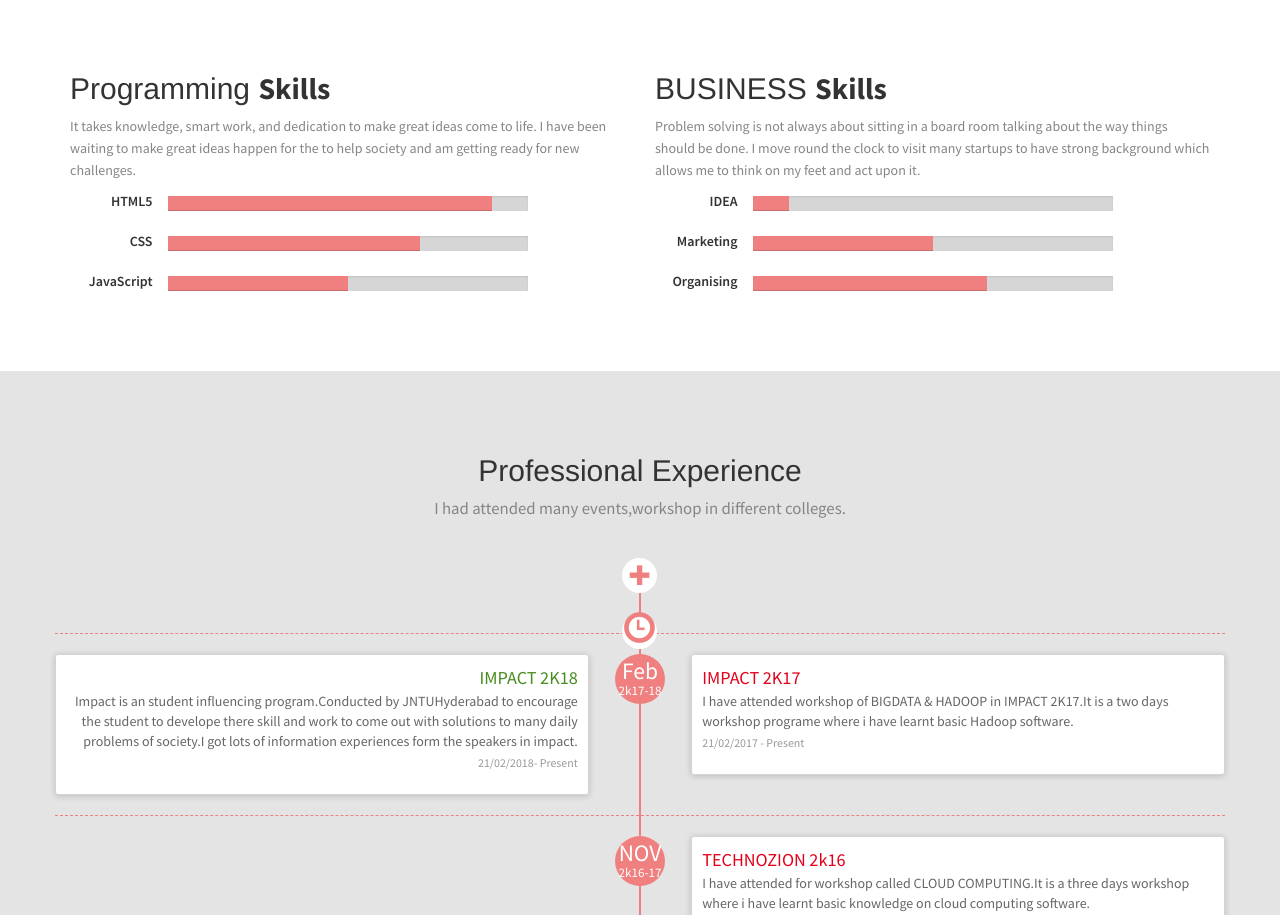
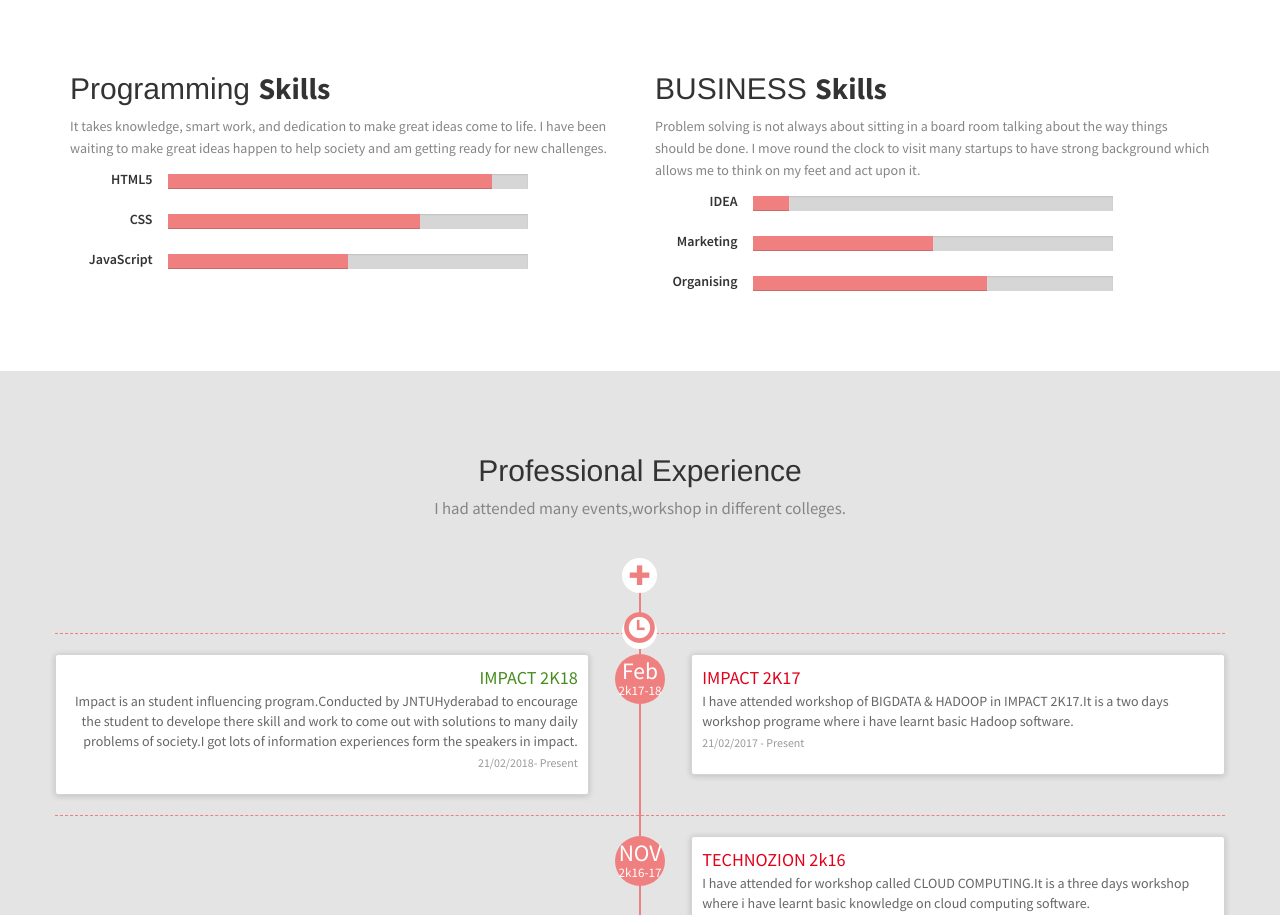
Before and after one commit to dhheerajrao/dhheerajrao.github.io, a plain HTML site: page index.html in a window 1280 px wide. Shown: the part 2495-3410 px from the top of the page. Drawn offline with Linux system fonts and the light colour scheme.

Commit message:
second commit

```diff
--- a/index.html
+++ b/index.html
@@ -144,7 +144,7 @@
                 <div class="col-sm-6">
                     <h2>Programming <strong>Skills</strong></h2>
                     <p class="mrgBtm20">
-                        It takes knowledge, smart work, and dedication to make great ideas come to life. I have been waiting to make great ideas happen for the to help society  and am getting ready for new challenges.
+                        It takes knowledge, smart work, and dedication to make great ideas come to life. I have been waiting to make great ideas happen to help society  and am getting ready for new challenges.
                     </p>
                     <div class="row">
                         <div class="col-md-2 skilltitle">HTML5</div>
```
